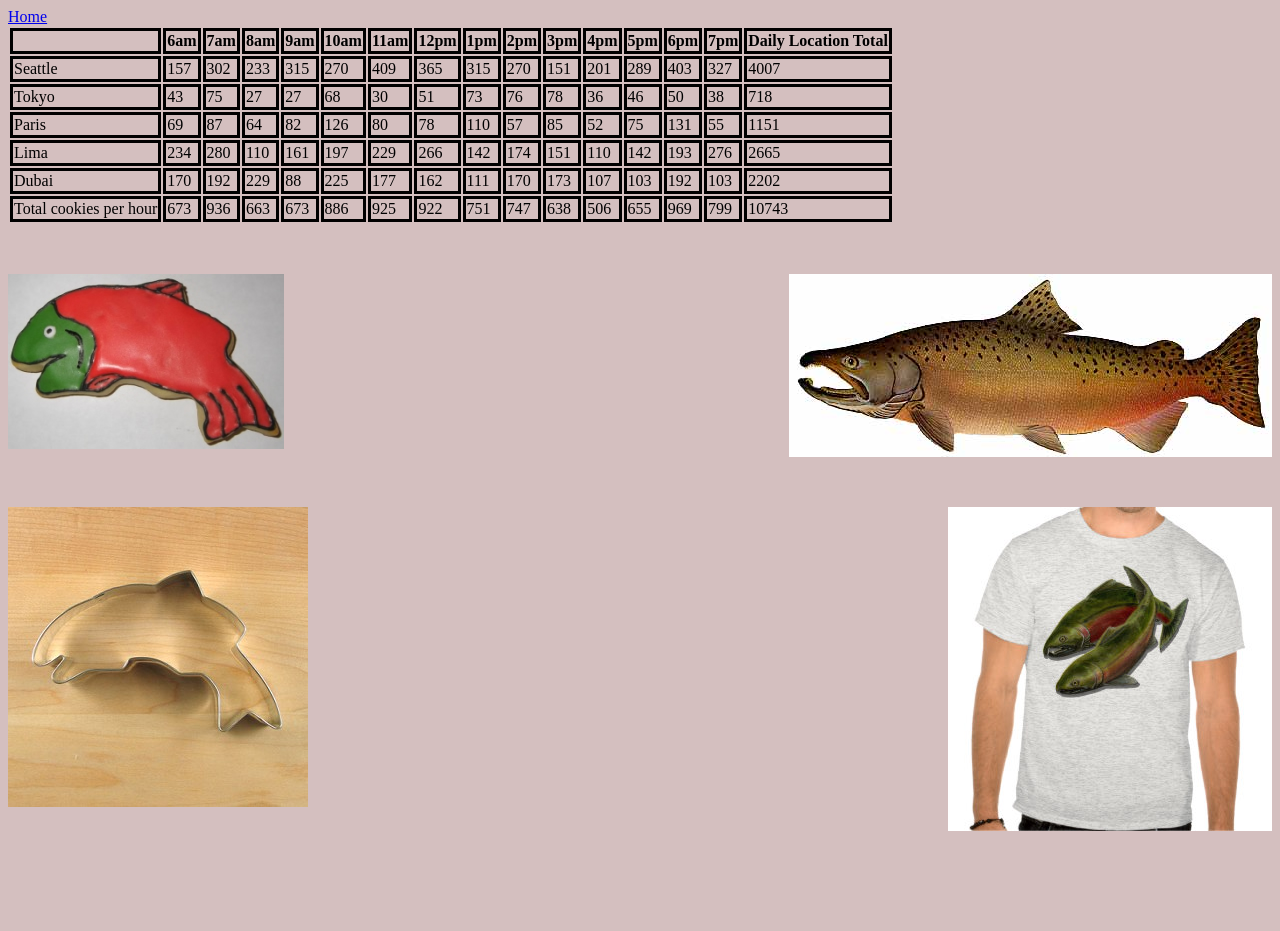
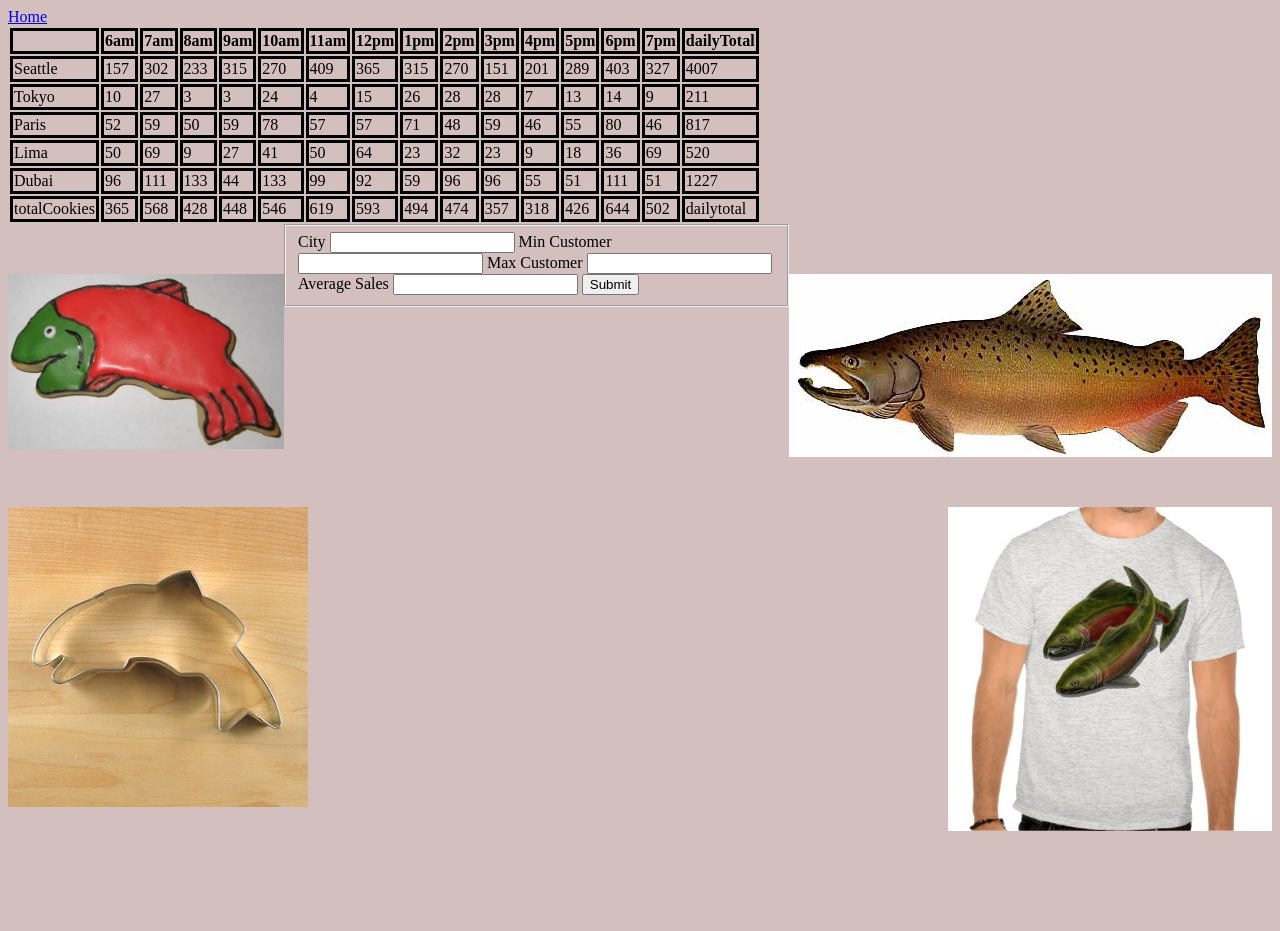
Before and after one commit to hasankhalifeh/salmoncookies, a plain HTML site: page sales.html in a window 1280 px wide. Drawn offline with Linux system fonts and the light colour scheme.

Commit message:
Lab09 Done

```diff
--- a/css/style.css
+++ b/css/style.css
@@ -80,6 +80,3 @@ h3{
     font-family: cursive;
     display: inline;
 }
-#Contactus{
-    text-align: center;
-}
--- a/js/app.js
+++ b/js/app.js
@@ -35,13 +35,13 @@ function Branch(bName, minCust, maxCust, averageSale,) {
 
 }
 Branch.prototype.fillRandCustomers = function () {
-    for (var i = 0; i < 14; i++) {
-        this.randCustomers.push(getRndInteger(23, 65));
+    for (var i = 0; i < hours.length; i++) {
+        this.randCustomers.push(getRndInteger(this.mincustomers,this.maxcustomers));
     }
 };
 Branch.prototype.fillCookiePerSale = function () {
 
-    for (var k = 0; k <= 13; k++) {
+    for (var k = 0; k < hours.length; k++) {
         var cookiePerHr = Math.floor(this.randCustomers[k] * this.avgSale);
         this.cookiesPerSale.push(cookiePerHr);
         this.totalCookies = this.totalCookies + cookiePerHr;
@@ -78,7 +78,7 @@ console.log(dubai)
 
 console.log(branches)
 
-function buildTable(branchesArray) {
+/*function buildTable(branchesArray) {
     var section1 = document.getElementById('tablesection');
     var table1 = document.createElement('table');
     section1.appendChild(table1);
@@ -94,53 +94,132 @@ function buildTable(branchesArray) {
         tableheader.textContent = hours[i];
         tr1.appendChild(tableheader);
     }
-    var tbody1=document.createElement('tbody');
+    var tbody1 = document.createElement('tbody');
     table1.appendChild(tbody1);
     var th2 = document.createElement('th');
     th2.textContent = 'Daily Location Total';
-    tr1.appendChild(th2);
+    tr1.appendChild(th2);*/
 
+    Branch.prototype.render = function () {
 
-    for (i = 0; i < branches.length; i++) {
         var tr2 = document.createElement('tr');
         var td1 = document.createElement('td');
-        td1.textContent = branchesArray[i].branchName;
+        td1.textContent= this.branchName;
         tr2.appendChild(td1);
-        for (var j = 0; j < branchesArray[i].cookiesPerSale.length; j++) {
+
+        for(var i =0 ; i<this.cookiesPerSale.length; i++){
             var td2 = document.createElement('td');
-            td2.textContent = branchesArray[i].cookiesPerSale[j];
+            td2.textContent = this.cookiesPerSale[i];
             tr2.appendChild(td2);
 
         }
+
         var td3 = document.createElement('td');
-        td3.textContent = branchesArray[i].totalCookies;
+        td3.textContent = this.totalCookies;
         tr2.appendChild(td3);
-        tbody1.appendChild(tr2);
+        return tr2;
+
     }
-    var tr3 = document.createElement('tr');
-    var tr3td1=document.createElement('td');
-    var cookiesSoldByHour= 0;
-    tr3td1.textContent = 'Total cookies per hour';
-    tr3.appendChild(tr3td1);
 
-    var tfoot1 = document.createElement('tfoot');
-    table1.appendChild(tfoot1);
-    var dailyTotal = 0;
-    for(i =0;i<hours.length;i++){
-        var totalCookiesByHour= 0;
-            for (j=0;j<branchesArray.length;j++){
-                totalCookiesByHour = totalCookiesByHour +branchesArray[j].cookiesPerSale[i];
+    function tableHead() {
+        var thead1 = document.createElement('thead');
+        var tr1 = document.createElement('tr');
+        thead1.appendChild(tr1);
+        var th1 = document.createElement('th');
+        tr1.appendChild(th1);
+
+        for(var i=0 ; i<hours.length;i++){
+            var tableheader = document.createElement('th');
+            tableheader.textContent= hours[i];
+            tr1.appendChild(tableheader);
+
+        }
+        var th2 = document.createElement('th');
+        th2.textContent= 'dailyTotal';
+        tr1.appendChild(th2);
+        return thead1;
+
+    }
+
+    function tablebody(branchArray){
+        var tbody = document.createElement('tbody');
+        for(var i = 0 ; i< branchArray.length ; i++){
+            var branchrow = branchArray[i].render();
+            tbody.appendChild(branchrow);
+
+        }
+        return tbody;
+
+    }
+
+    function tablefooter(branchArray) {
+        var tr3 = document.createElement('tr');
+        var tr3td1 = document.createElement('td');
+        tr3td1.textContent= 'totalCookies';
+        tr3.appendChild(tr3td1);
+        var tfoot = document.createElement('tfoot');
+        var dailyTotal = 0;
+        for(var i = 0 ; i < hours.length;i++){
+            var totalCookies = 0;
+            for(var k=0;k<branchArray.length;k++){
+                totalCookies= totalCookies + branchArray[k].cookiesPerSale[i];
             }
             var tr3td2 = document.createElement('td');
-            tr3td2.textContent = totalCookiesByHour;
+            tr3td2.textContent= totalCookies;
             tr3.appendChild(tr3td2);
-            dailyTotal = dailyTotal + totalCookiesByHour;
-            }
-        var tr3td3 = document.createElement('td');
-        tr3td3.textContent = dailyTotal;
-        tr3.appendChild(tr3td3);
+            dailyTotal = dailyTotal + totalCookies;
+         }
+            var tr3td3= document.createElement('td');
+            tr3td3.textContent='dailytotal';
+            tr3.appendChild(tr3td3);
+            tfoot.appendChild(tr3);
+            return tfoot;
+    }
+        function buildtable(branchArray) {
+            var section1 = document.getElementById('tablesection');
+            var table1 = document.createElement('table');
+            section1.innerHTML=' ';
+            section1.appendChild(table1);
+            table1.appendChild(tableHead());
+            table1.appendChild(tablebody(branchArray));
+            table1.appendChild(tablefooter(branchArray));
 
-        tfoot1.appendChild(tr3);
-    }
 
-buildTable(branches);
+        }
+        buildtable(branches);
+
+var myForm = document.getElementById('cookies');
+console.log(myForm)
+
+
+myForm.addEventListener('submit', function (event) {
+    event.preventDefault();
+    var location = event.target.location.value;
+    var minCustomer = parseInt(event.target.minCustomer.value);
+    var maxCustomer = parseInt(event.target.maxCustomer.value);
+    var avgSales = parseFloat(event.target.avgSales.value)
+
+
+    var location1 = new Branch(location,minCustomer, maxCustomer, avgSales);
+    console.log(location1);
+    location1.fillRandCustomers();
+    location1.fillCookiePerSale();
+
+    buildtable(branches);
+
+})
+    //console.log(location1);
+    //branches.push(location1);
+     //myForm.reset();
+
+/* myForm.addEventListener("submit"), function (event) {
+    document.event.preventDefault();
+    var city = event.target.location.value;
+    var minCustomer = parseInt(event.target.minCustomer.value);
+    var maxCustomer = parseInt(event.target.maxCustomer.value);
+    var avgSales = parseFloat(event.target.avgSales.value);
+    console.log(typeof(minCustomer));
+    console.log(typeof(avgSales));
+    console.log(submit);
+    event.preventDefault();
+}*/
--- a/sales.html
+++ b/sales.html
@@ -1,20 +1,37 @@
 <!DOCTYPE html>
 <html lang="en">
+
 <head>
     <meta charset="UTF-8">
     <meta name="viewport" content="width=device-width, initial-scale=1.0">
     <title>Document</title>
-    <link rel="reset"href="css/reset.css">
-    <link rel="stylesheet"href="css/style1.css">
+    <link rel="reset" href="css/reset.css">
+    <link rel="stylesheet" href="css/style1.css">
 
 </head>
+
 <body id="body">
     <header></header>
     <main>
         <a href="index.html">Home</a>
-        <section id ="tablesection"> </section>
+        <section id="tablesection"> </section>
         <img id="frostedcookie" src="img/frosted-cookie.jpg">
         <img id="chinook" src="img/chinook.jpg">
+        <form id='cookies'>
+
+            <fieldset>
+                <label for="location">City</label>
+                <input type="text" id="location" value="">
+                <label for="minCustomer">Min Customer</label>
+                <input type="number" id="minCustomer">
+                <label for="maxCustomer">Max Customer</label>
+                <input type="number" id="maxCustomer">
+                <label for="avgSales">Average Sales</label>
+                <input type="text" id="avgSales">
+                <input type="submit">
+            </fieldset>
+        </form>
+
 
     </main>
     <img id="shirt" src="img/shirt.jpg">
@@ -23,4 +40,5 @@
     <footer></footer>
     <script src="js/app.js"></script>
 </body>
+
 </html>
```
